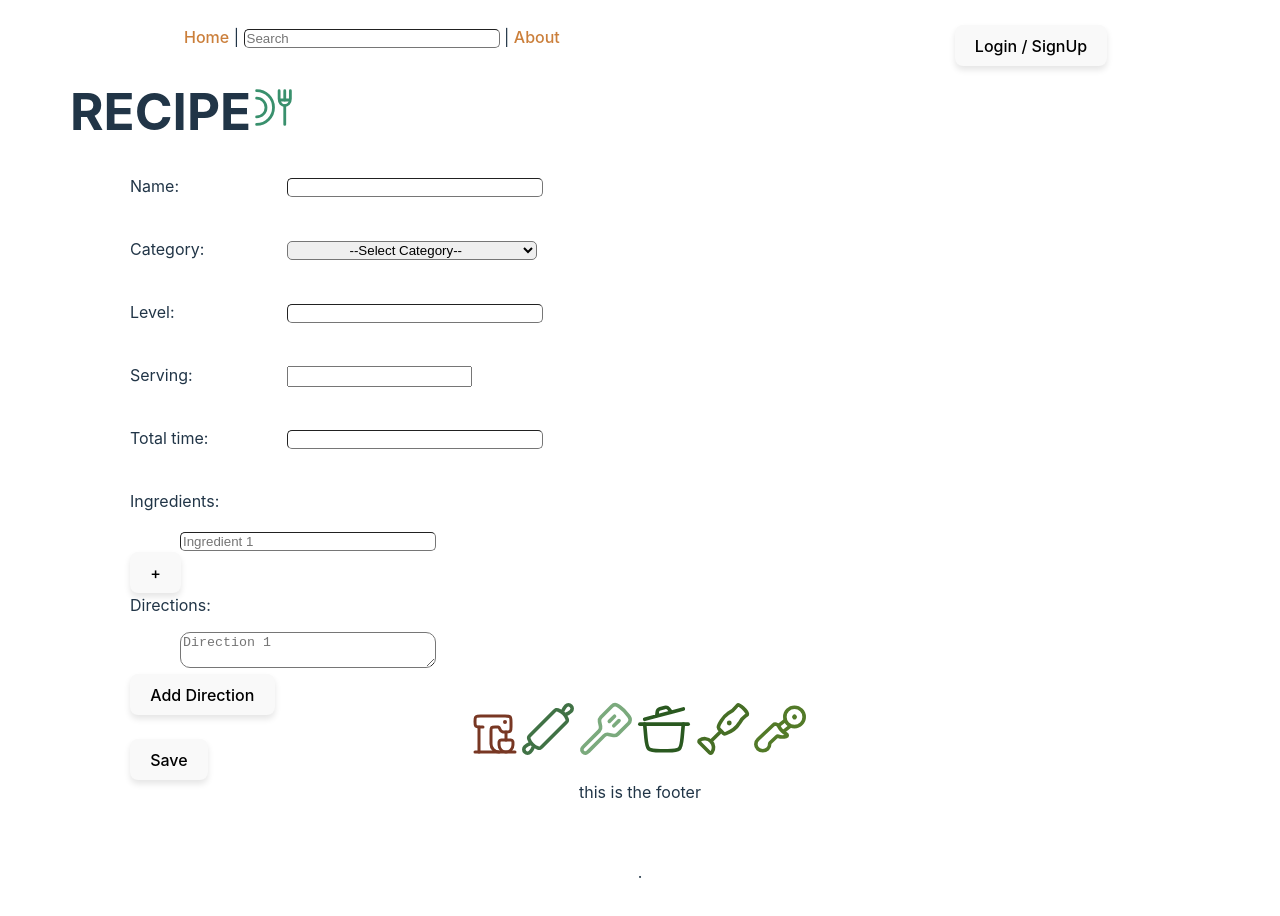
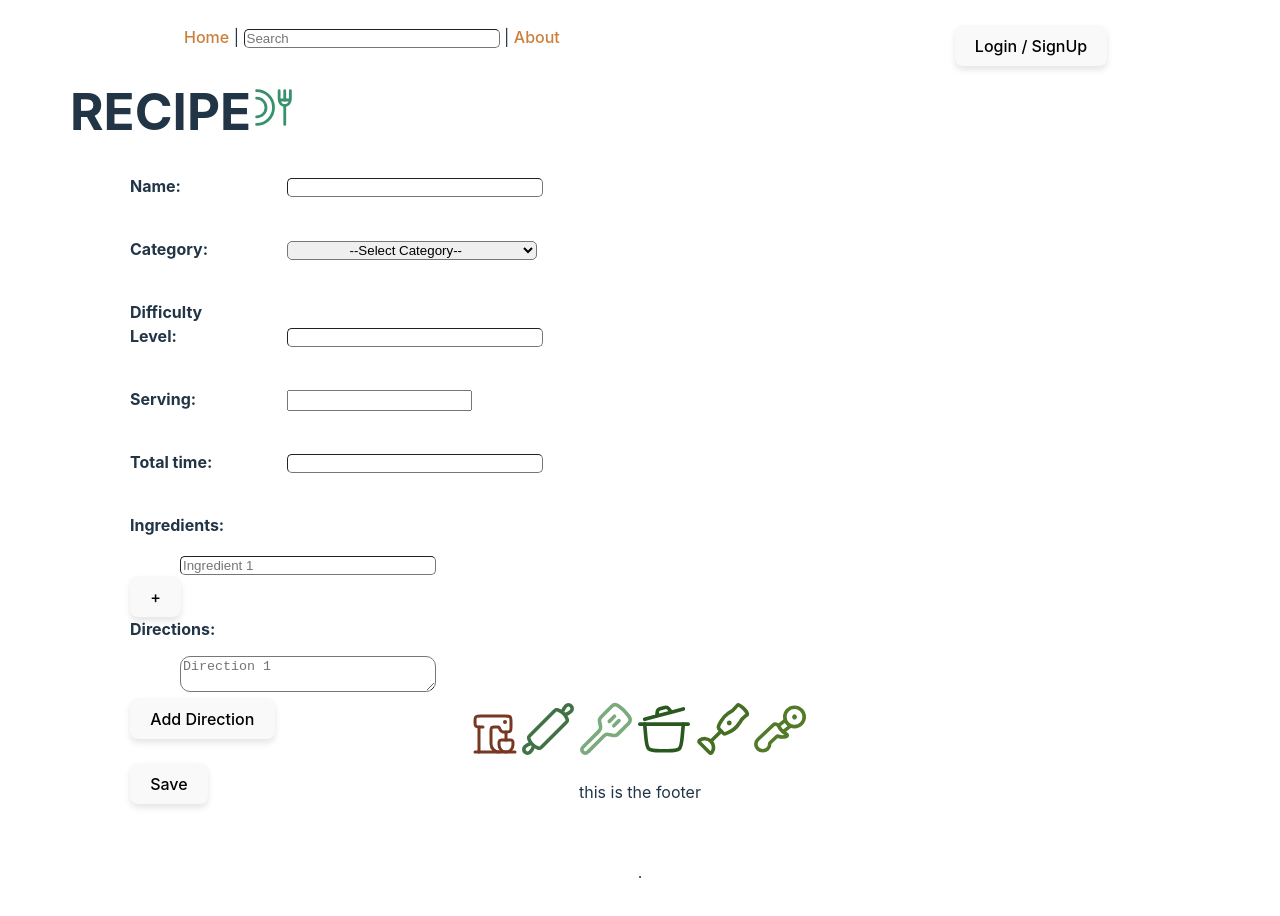
Before and after one commit to dayane112/CapStone-Recipe---Frontend, a React (Vite) app: page /addrecipe in a window 1280 px wide. Shown: the top 916 px of the page. Built offline with nearby package versions, Linux system fonts and the light colour scheme.

Commit message:
Create recipe now redirect to the recipe after you submit the form

```diff
--- a/src/components/CreateRecipe.jsx
+++ b/src/components/CreateRecipe.jsx
@@ -83,9 +83,11 @@ function CreateRecipe() {
         e.preventDefault()
         let res = await createRecipe(recipeData)
         if (res && res._id) {
-            setRecipeId(res._id);
+            nav(`/allrecipe/${res._id}`);
         }
     }
+
+
 
     return (
         <>
@@ -100,12 +102,12 @@ function CreateRecipe() {
             </svg></h1>
             <form className="recipeForm" onSubmit={handleSubmit}>
                 <div className="form-group">
-                    <label>Name: </label>
+                    <label><strong>Name: </strong></label>
                     <input type="text" name="name" value={recipeData.name} onChange={handleChange} />
                 </div><br />
 
                 <div className="form-group">
-                    <label>Category: </label>
+                    <label><strong>Category: </strong></label>
                     <select className="category" name="category" value={recipeData.category} onChange={e => handleCategoryChange(e.target.value)}>
                         <option id="0" >--Select Category--</option>
                         <option name="breakfast" value="breakfast" id="1" >Breakfast</option>
@@ -118,19 +120,19 @@ function CreateRecipe() {
                 </div><br />
 
                 <div className="form-group">
-                    <label>Level: </label><input type="text" name="level" value={recipeData.level} onChange={handleChange} />
+                    <label><strong>Difficulty Level: </strong></label><input type="text" name="level" value={recipeData.level} onChange={handleChange} />
                 </div><br />
 
                 <div className="form-group">
-                    <label>Serving: </label><input type="number" name="serving" value={recipeData.serving} onChange={handleChange} />
+                    <label><strong>Serving: </strong></label><input type="number" name="serving" value={recipeData.serving} onChange={handleChange} />
                 </div><br />
 
                 <div className="form-group">
-                    <label>Total time: </label><input type="text" name="total" value={recipeData.total} onChange={handleChange} />
+                    <label><strong>Total time: </strong></label><input type="text" name="total" value={recipeData.total} onChange={handleChange} />
                 </div><br />
 
                 <div className="form-group">
-                    <label>Ingredients:</label>
+                    <label><strong>Ingredients: </strong></label>
                     {recipeData.ingredient.length > 0 ? (
                         recipeData.ingredient.map((ingredient, i) => (
                             <div key={i}>
@@ -144,7 +146,7 @@ function CreateRecipe() {
                 </div>
 
                 <div className="deleteGroup">
-                    <label>Directions:</label>
+                    <label><strong>Directions: </strong></label>
                     {recipeData.direction.length > 0 ? (
                         recipeData.direction.map((direction, i) => (
                             <div key={i}>
--- a/src/components/OneRecipe/FetchOneRecipe.jsx
+++ b/src/components/OneRecipe/FetchOneRecipe.jsx
@@ -31,7 +31,7 @@ function FetchOneRecipe() {
                 <h2>{data.name}</h2>
                 <p><strong>Category:</strong> {data.category}</p>
                 <p><strong>Difficulty Level:</strong> {data.level}</p>
-                <p><strong>Serving Size:</strong> {data.serving}</p>
+                <p><strong>Serving:</strong> {data.serving}</p>
                 <p><strong>Total Time:</strong> {data.total}</p>
 
                 <h3>Ingredients:</h3>
--- a/src/pages/AddRecipe.jsx
+++ b/src/pages/AddRecipe.jsx
@@ -1,6 +1,3 @@
-import { useNavigate } from "react-router-dom";
-import { useState } from "react";
-import { createRecipe } from "../utilities/controller.mjs";
 import '../styles/recipeStyle.css'
 import CreateRecipe from "../components/CreateRecipe";
 
--- a/src/pages/OneRecipe.jsx
+++ b/src/pages/OneRecipe.jsx
@@ -5,7 +5,8 @@ function OneRecipe() {
         <>
         <FetchOneRecipe />
 
-            <h1>One Recipe Page</h1>
+            <button>Edit</button>
+            <button>Delete</button>
         </>
     )
 };
```
